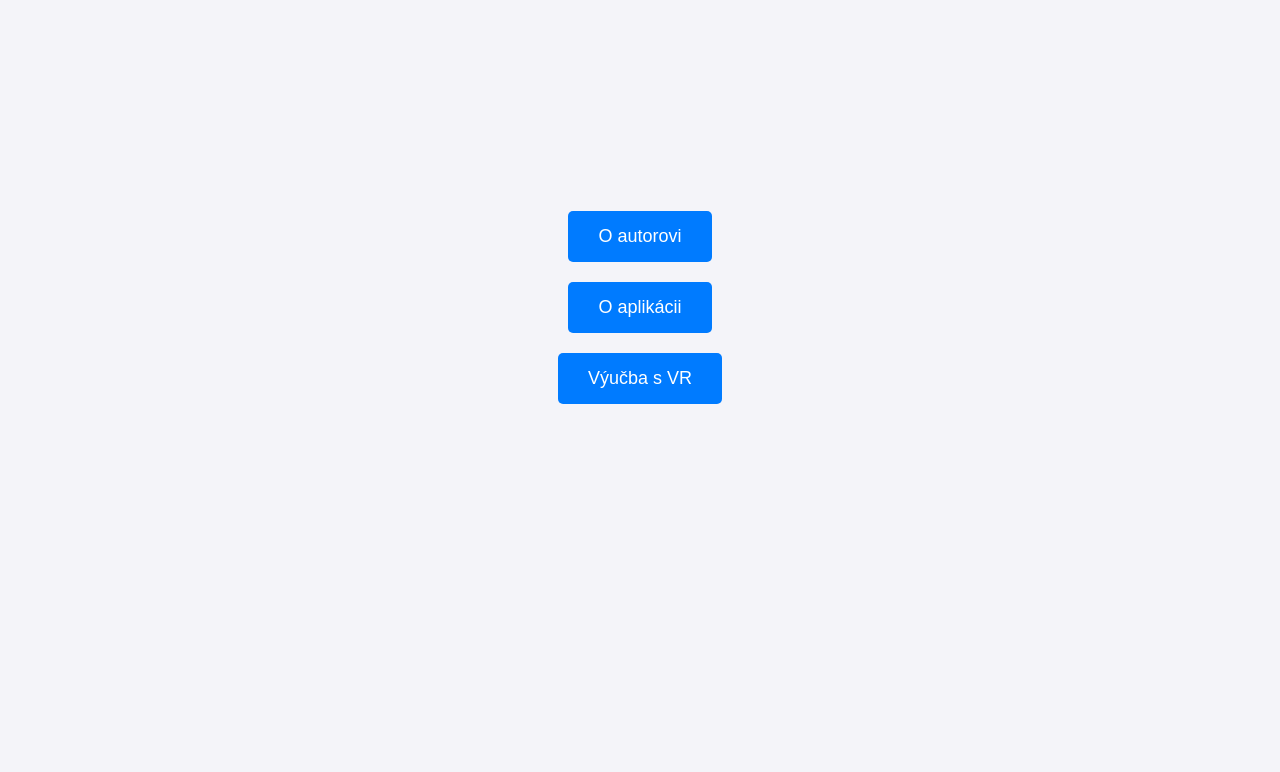
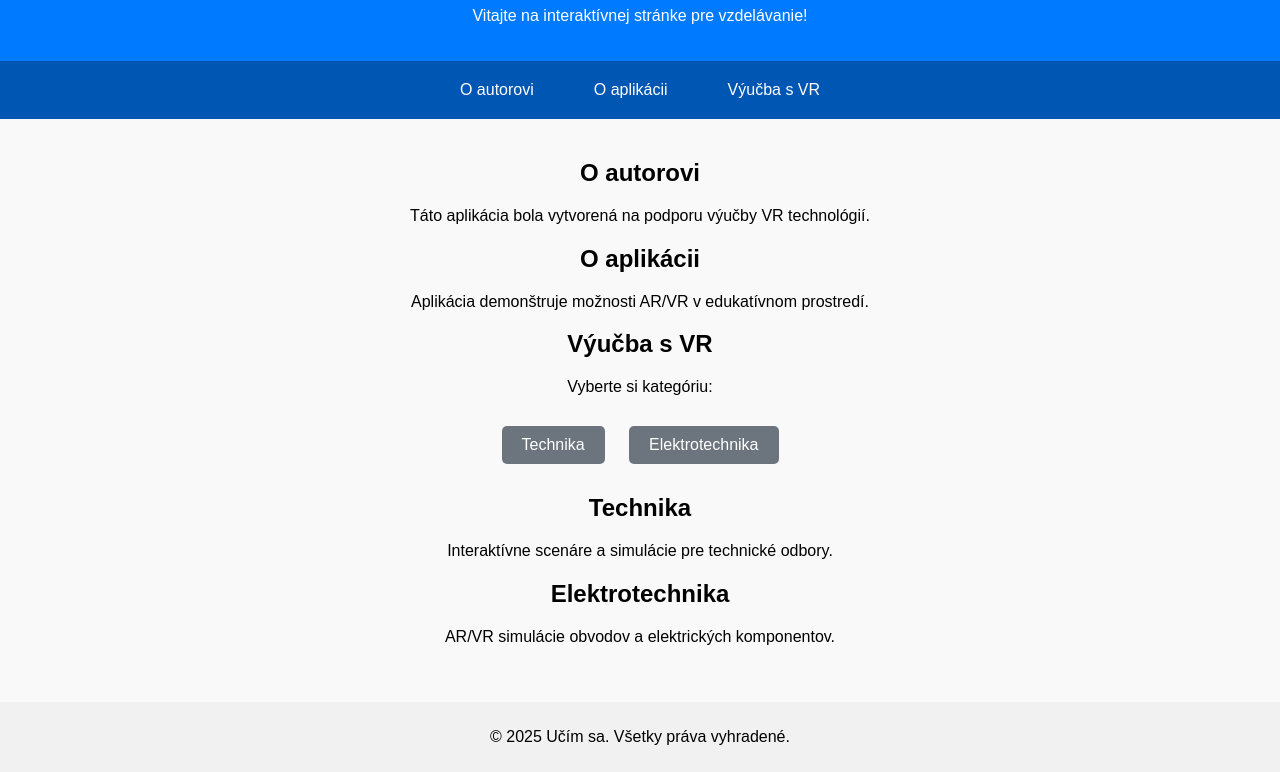
Before and after one commit to miso2706/testVR, a plain HTML site: page index.html in a window 1280 px wide. Shown: the part 93-865 px from the top of the page. Before the commit the page ends 800 px from the top, so only its background shows below. Drawn offline with Linux system fonts and the light colour scheme.

Commit message:
Update index.html

```diff
--- a/index.html
+++ b/index.html
@@ -3,99 +3,120 @@
 <head>
     <meta charset="UTF-8">
     <meta name="viewport" content="width=device-width, initial-scale=1.0">
-    <title>VR Menu</title>
+    <title>Učím sa - Webová Stránka</title>
     <style>
         body {
             font-family: Arial, sans-serif;
             margin: 0;
             padding: 0;
+            background-color: #f9f9f9;
+        }
+
+        header {
+            background-color: #007BFF;
+            color: white;
+            padding: 20px;
+            text-align: center;
+        }
+
+        nav {
             display: flex;
             justify-content: center;
-            align-items: center;
-            height: 100vh;
-            background-color: #f4f4f9;
+            background-color: #0056b3;
+            padding: 10px 0;
         }
 
-        .menu {
-            display: flex;
-            flex-direction: column;
-            align-items: center;
-        }
-
-        .button {
-            background-color: #007BFF;
+        nav a {
             color: white;
-            border: none;
+            text-decoration: none;
+            padding: 10px 20px;
+            margin: 0 10px;
             border-radius: 5px;
-            padding: 15px 30px;
-            font-size: 18px;
-            margin: 10px;
-            cursor: pointer;
             transition: background-color 0.3s;
         }
 
-        .button:hover {
-            background-color: #0056b3;
+        nav a:hover {
+            background-color: #003d80;
+        }
+
+        main {
+            padding: 20px;
+            text-align: center;
         }
 
         .submenu {
-            display: none;
-            flex-direction: column;
-            align-items: center;
-            margin-top: 10px;
+            margin-top: 20px;
+            text-align: center;
         }
 
-        .submenu .button {
+        .submenu a {
+            display: inline-block;
+            margin: 10px;
+            padding: 10px 20px;
             background-color: #6c757d;
-            font-size: 16px;
+            color: white;
+            text-decoration: none;
+            border-radius: 5px;
+            transition: background-color 0.3s;
         }
 
-        .submenu .button:hover {
+        .submenu a:hover {
             background-color: #5a6268;
         }
 
-        .visible {
-            display: flex;
+        footer {
+            margin-top: 20px;
+            background-color: #f1f1f1;
+            padding: 10px;
+            text-align: center;
         }
     </style>
 </head>
 <body>
-    <div class="menu">
-        <button class="button" onclick="showInfo('author')">O autorovi</button>
-        <button class="button" onclick="showInfo('app')">O aplikácii</button>
-        <button class="button" onclick="toggleSubmenu()">Výučba s VR</button>
-        <div class="submenu" id="submenu">
-            <button class="button" onclick="showInfo('technique')">Technika</button>
-            <button class="button" onclick="showInfo('electro')">Elektrotechnika</button>
-        </div>
-    </div>
+    <header>
+        <h1>Učím sa</h1>
+        <p>Vitajte na interaktívnej stránke pre vzdelávanie!</p>
+    </header>
 
-    <script>
-        function showInfo(section) {
-            let message = '';
-            switch (section) {
-                case 'author':
-                    message = 'O autorovi: Táto aplikácia bola vytvorená na podporu výučby VR technológií.';
-                    break;
-                case 'app':
-                    message = 'O aplikácii: Aplikácia demonštruje možnosti AR/VR v edukatívnom prostredí.';
-                    break;
-                case 'technique':
-                    message = 'Technika: Interaktívne scenáre a simulácie pre technické odbory.';
-                    break;
-                case 'electro':
-                    message = 'Elektrotechnika: AR/VR simulácie obvodov a elektrických komponentov.';
-                    break;
-                default:
-                    message = 'Neznáma sekcia.';
-            }
-            alert(message);
-        }
+    <nav>
+        <a href="#about">O autorovi</a>
+        <a href="#app">O aplikácii</a>
+        <a href="#learning">Výučba s VR</a>
+    </nav>
 
-        function toggleSubmenu() {
-            const submenu = document.getElementById('submenu');
-            submenu.classList.toggle('visible');
-        }
-    </script>
+    <main>
+        <section id="about">
+            <h2>O autorovi</h2>
+            <p>Táto aplikácia bola vytvorená na podporu výučby VR technológií.</p>
+        </section>
+
+        <section id="app">
+            <h2>O aplikácii</h2>
+            <p>Aplikácia demonštruje možnosti AR/VR v edukatívnom prostredí.</p>
+        </section>
+
+        <section id="learning">
+            <h2>Výučba s VR</h2>
+            <p>Vyberte si kategóriu:</p>
+            <div class="submenu">
+                <a href="#technique">Technika</a>
+                <a href="#electro">Elektrotechnika</a>
+            </div>
+        </section>
+
+        <section id="technique">
+            <h2>Technika</h2>
+            <p>Interaktívne scenáre a simulácie pre technické odbory.</p>
+        </section>
+
+        <section id="electro">
+            <h2>Elektrotechnika</h2>
+            <p>AR/VR simulácie obvodov a elektrických komponentov.</p>
+        </section>
+    </main>
+
+    <footer>
+        <p>&copy; 2025 Učím sa. Všetky práva vyhradené.</p>
+    </footer>
 </body>
 </html>
```
